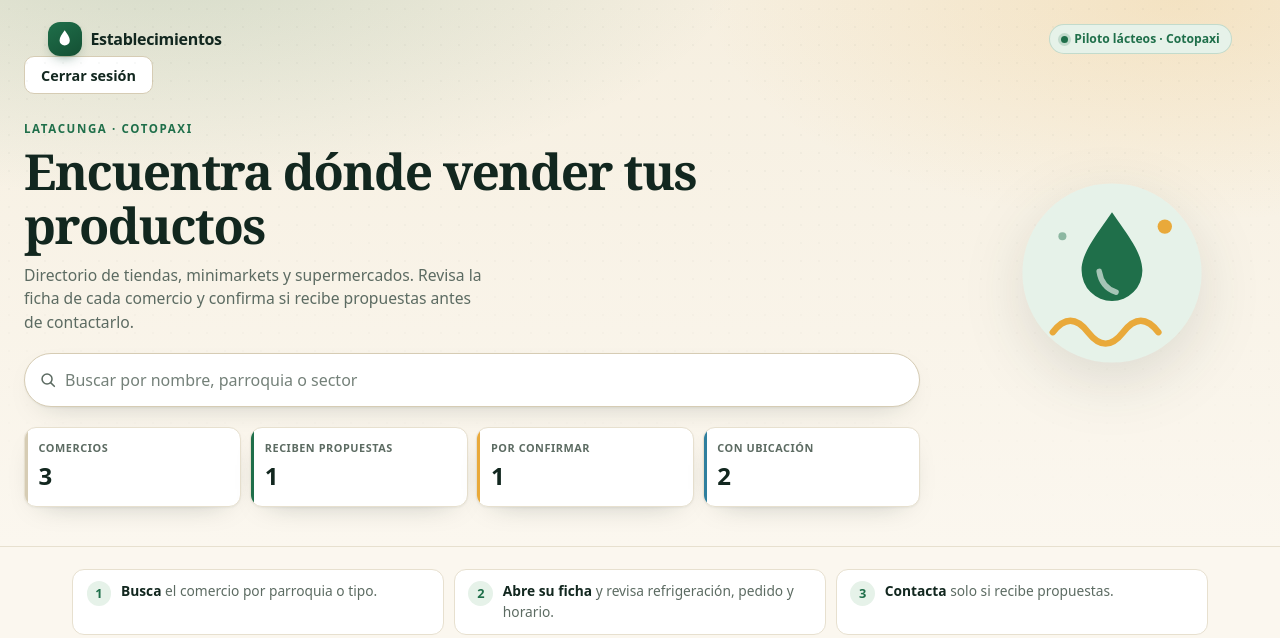
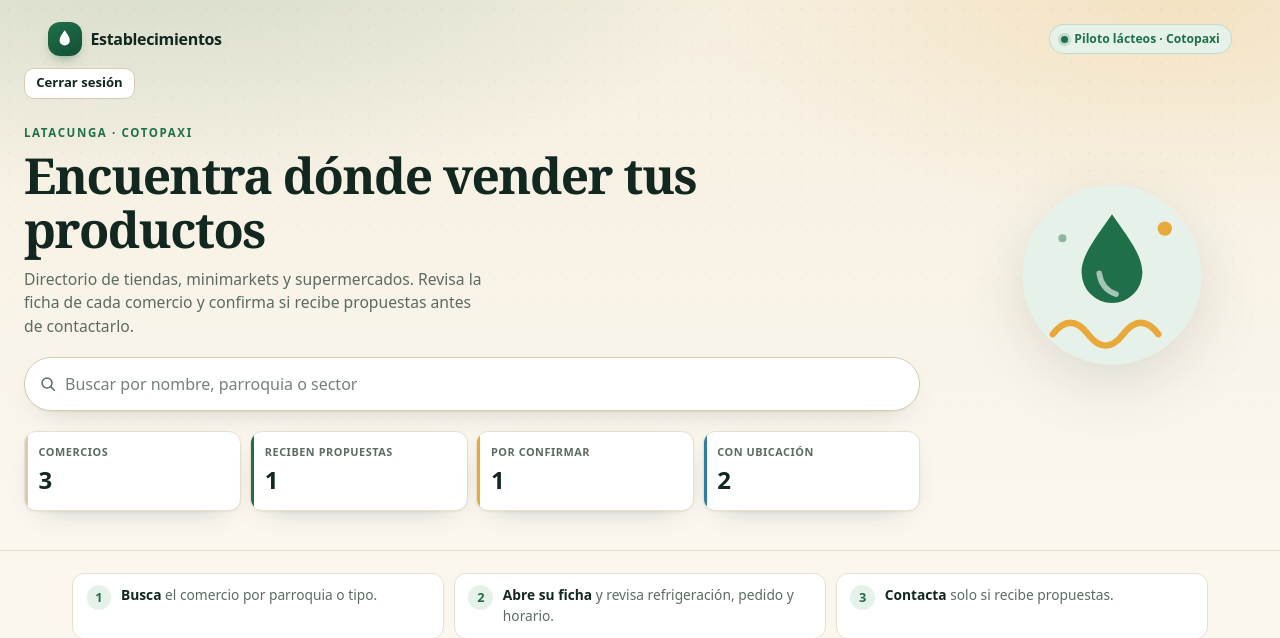
Before and after one commit to JorgeTaco/establecimientos_comerciales, a Laravel app: page /establecimientos in a window 1280 px wide. Shown: the top 638 px of the page. Run offline with Laravel 12, Linux system fonts and the light colour scheme; the visitor is signed in with stand-in values (Sample User, id 1); data comes from the database, SQL or seed files in the repository.

Commit message:
Alinear los enlaces de cuenta en el directorio

```diff
--- a/public/css/establecimientos.css
+++ b/public/css/establecimientos.css
@@ -198,6 +198,34 @@ select {
     width: 100%;
     height: 100%;
     display: block;
+}
+
+.navegacion {
+    display: flex;
+    flex-wrap: wrap;
+    align-items: center;
+    gap: 0.35rem 0.9rem;
+    margin-top: 0.75rem;
+}
+
+.navegacion a {
+    color: var(--tinta-suave);
+    font-size: 0.88rem;
+    font-weight: 600;
+    text-decoration: none;
+}
+
+.navegacion a:hover {
+    color: var(--verde);
+}
+
+.navegacion form {
+    margin: 0;
+}
+
+.navegacion .boton {
+    padding: 0.4rem 0.7rem;
+    font-size: 0.82rem;
 }
 
 .piloto {
```
